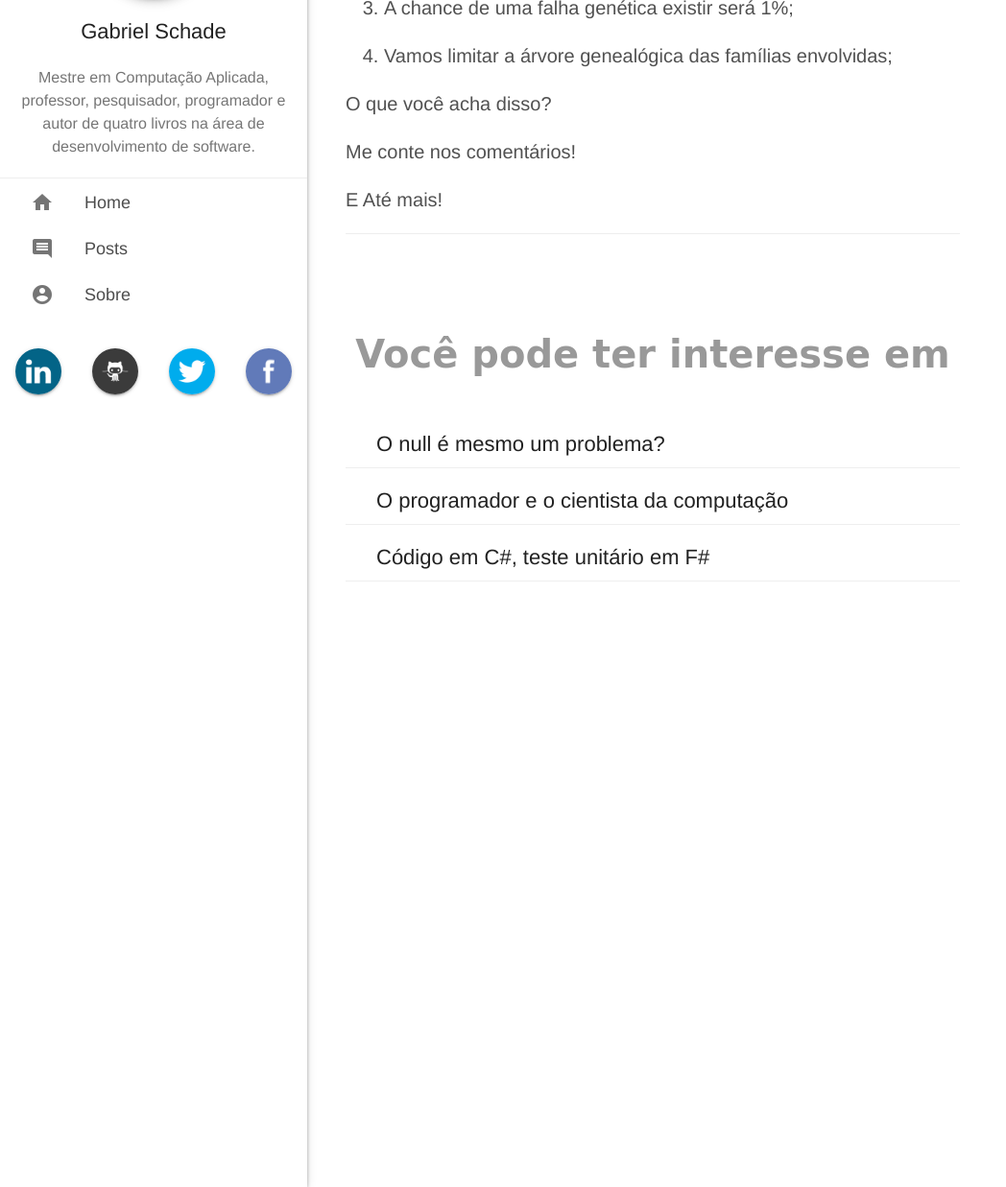
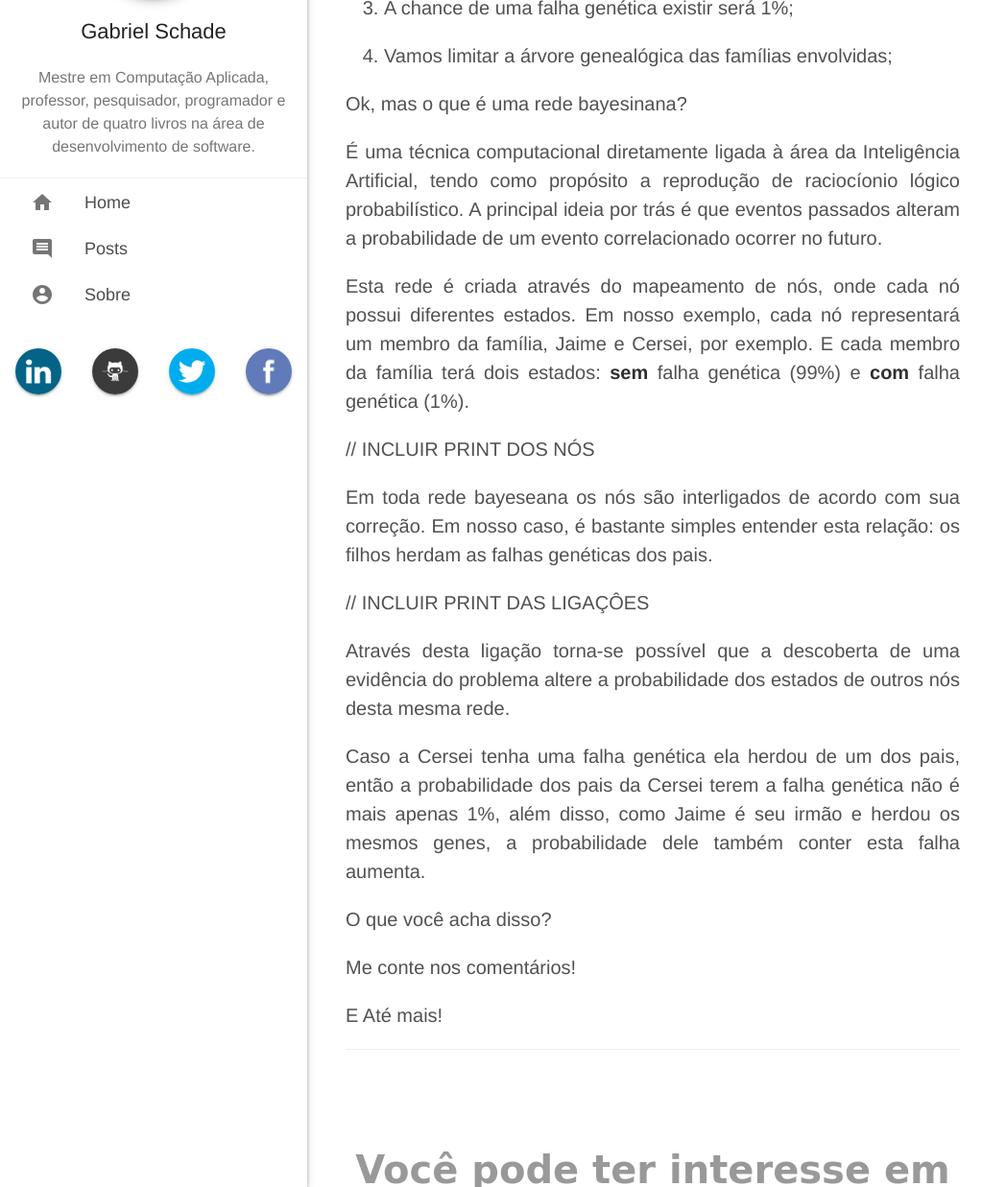
Before and after one commit to gabrielschade/gabrielschade.github.io, a Jekyll site: the page built from _posts/2017-10-20-gameofthrones-redes-bayeseanas.markdown, in a window 1280 px wide and 1400 px high, scrolled down 2279 px, cut to the strip 163-1400 px from the top of the window. Shown: the whole strip at 96% size, without its empty margins (0-1048 px from the left). Built offline with Jekyll 4.4.1, drawn with Linux system fonts in a browser that asks for light colours; nearby versions of some CDN libraries; comment, search, counter and statistics services are not loaded.

Commit message:
Continuação do post

```diff
--- a/_posts/2017-10-20-gameofthrones-redes-bayseanas.markdown
+++ b/_posts/2017-10-20-gameofthrones-redes-bayeseanas.markdown
@@ -45,6 +45,23 @@ Vamos partir de algumas premissas:
 4. Vamos limitar a árvore genealógica das famílias envolvidas;
 
 
+Ok, mas o que é uma rede bayesinana?
+
+É uma técnica computacional diretamente ligada à área da Inteligência Artificial, tendo como propósito a reprodução de raciocíonio lógico probabilístico.
+A principal ideia por trás é que eventos passados alteram a probabilidade de um evento correlacionado ocorrer no futuro.
+
+Esta rede é criada através do mapeamento de nós, onde cada nó possui diferentes estados. Em nosso exemplo, cada nó representará um membro da família, Jaime e Cersei, por exemplo. E cada membro da família terá dois estados: **sem** falha genética (99%) e **com** falha genética (1%).
+
+// INCLUIR PRINT DOS NÓS
+
+Em toda rede bayeseana os nós são interligados de acordo com sua correção. Em nosso caso, é bastante simples entender esta relação: os filhos herdam as falhas genéticas dos pais.
+
+// INCLUIR PRINT DAS LIGAÇÔES
+
+Através desta ligação torna-se possível que a descoberta de uma evidência do problema altere a probabilidade dos estados de outros nós desta mesma rede.
+
+Caso a Cersei tenha uma falha genética ela herdou de um dos pais, então a probabilidade dos pais da Cersei terem a falha genética não é mais apenas 1%, além disso, como Jaime é seu irmão e herdou os mesmos genes, a probabilidade dele também conter esta falha aumenta.
+
 
 
 O que você acha disso?
```
